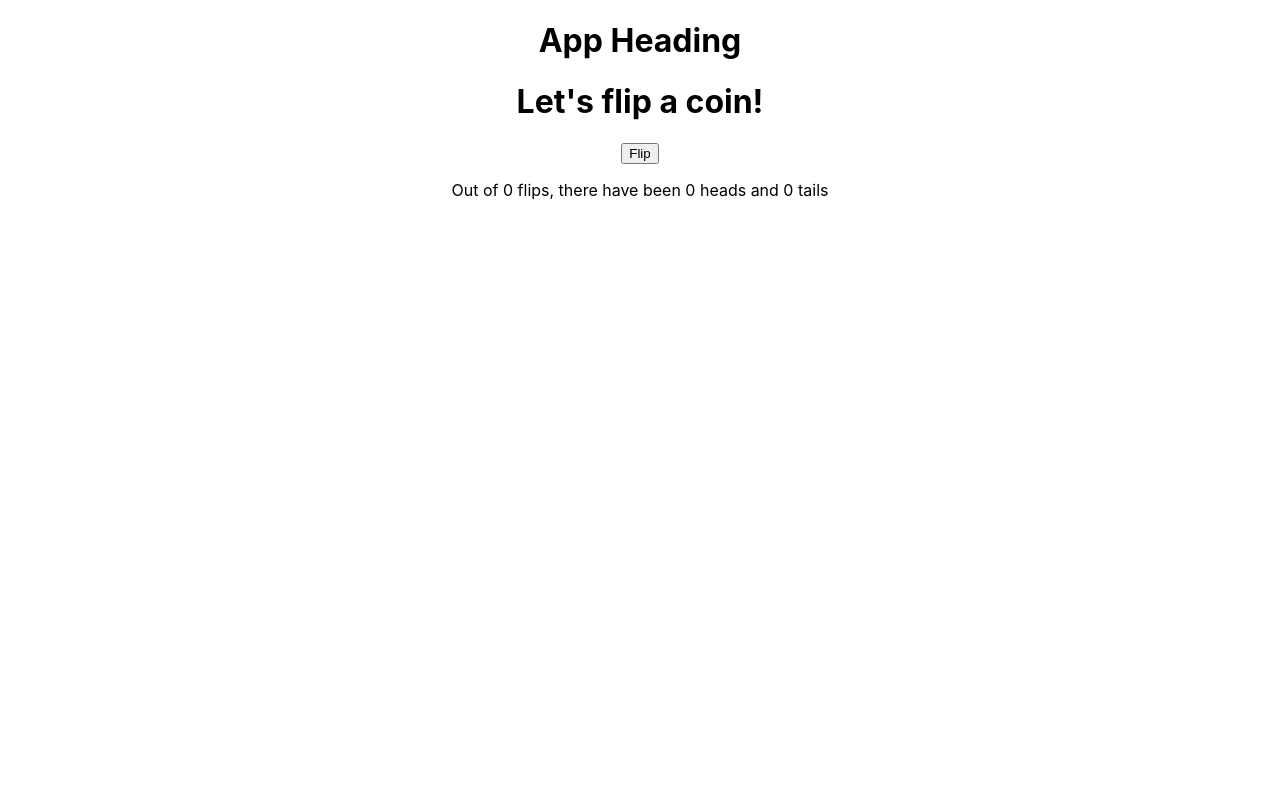
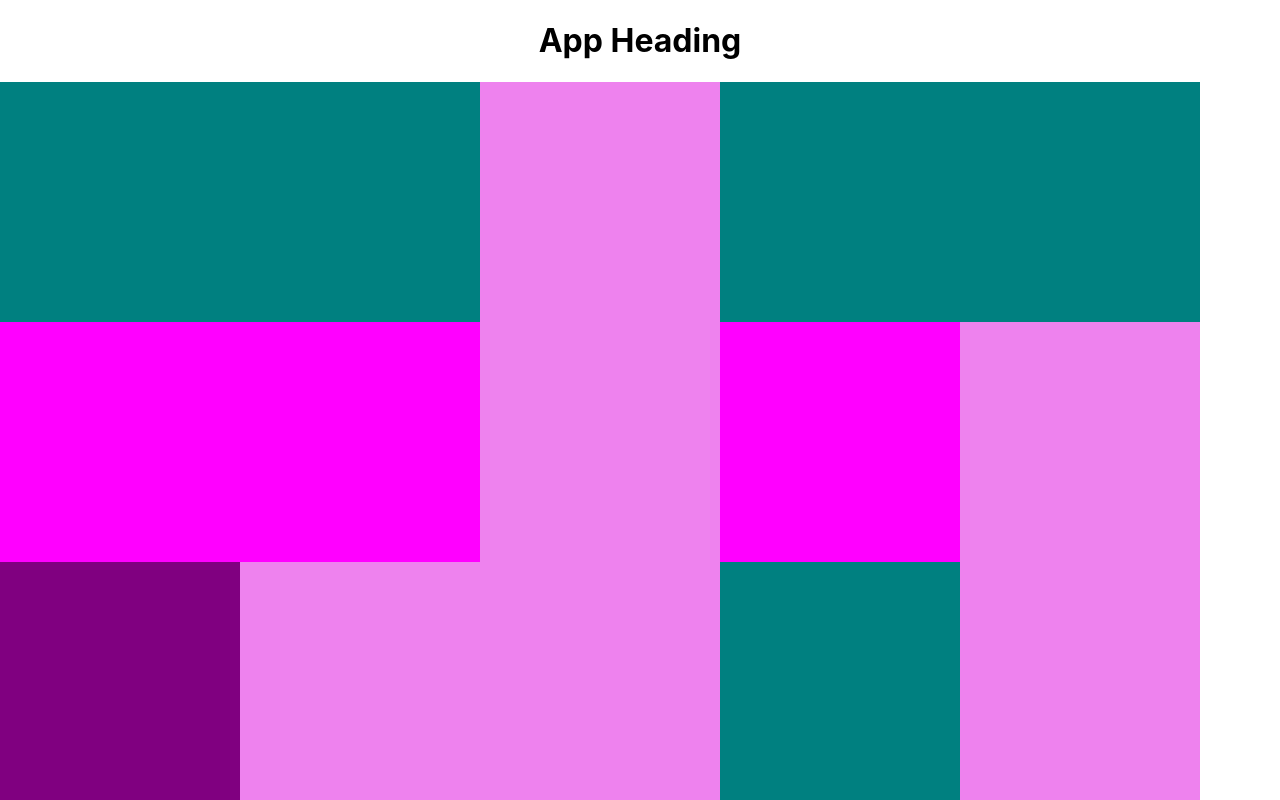
Before and after one commit to nykfeng/react-app-playground, a React (Create React App) app: page / in a window 1280 px wide. Shown: the top 800 px of the page. Built offline with nearby package versions, Linux system fonts and the light colour scheme; the HTML template or start-up script is replaced by a standard one.

Commit message:
add tracked files

```diff
--- a/src/App.js
+++ b/src/App.js
@@ -1,15 +1,13 @@
 import "./App.css";
-import DiceGame from "./components/Dice-game";
-import CoinContainer from "./components/coin-flip/CoinContainer";
-
+import ColorBoxContainer from "./components/ColorBoxClicker/ColorBoxContainer";
+import ColorBox from "./components/ColorBoxClicker/ColorBox";
 import React from "react";
-import Coin from "./components/coin-flip/Coin";
 
 function App() {
   return (
     <div className="App">
       <h1>App Heading</h1>
-      <CoinContainer />
+      <ColorBoxContainer />
     </div>
   );
 }
--- a/src/components/coin-flip/CoinContainer.js
+++ b/src/components/coin-flip/CoinContainer.js
@@ -1,5 +1,5 @@
 import React, { Component } from "react";
-import { choice } from "./helper";
+import { choice } from "../helper";
 import Coin from "./Coin";
 
 class CoinContainer extends Component {
```
Also changed, not shown: src/components/helper.js (renamed from src/components/coin-flip/helper.js).
